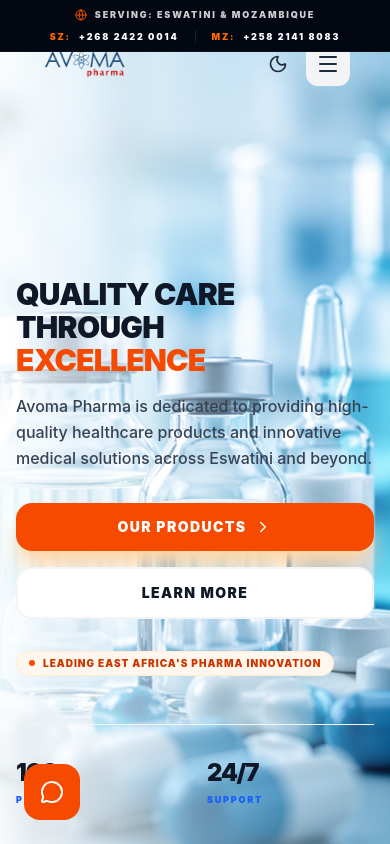
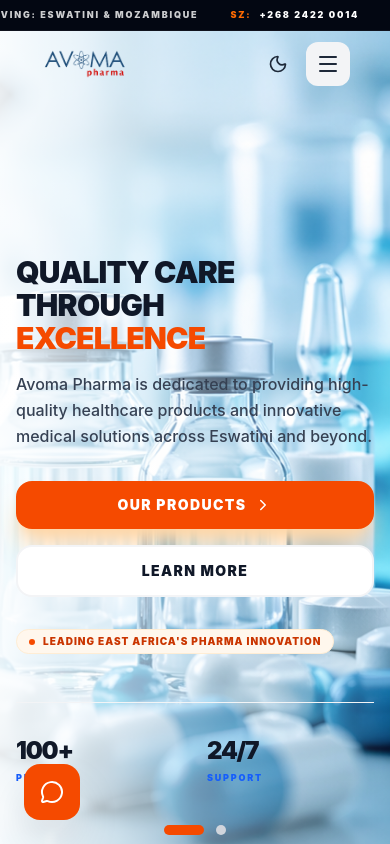
Before and after one commit to MazweMavuso/avoma, a React (Vite) app: page / in a window 390 px wide. Shown: the top 844 px of the page. Built offline with nearby package versions, Linux system fonts and the light colour scheme.

Commit message:
feat: implement infinite marquee effect for TopBar on mobile devices

```diff
--- a/src/components/layout/TopBar.jsx
+++ b/src/components/layout/TopBar.jsx
@@ -1,19 +1,59 @@
 import React from 'react';
+import { motion } from 'framer-motion';
 import { Globe } from 'lucide-react';
 import { businessInfo } from '../../data/businessInfo';
 
 const TopBar = () => {
+  const content = (
+    <div className="flex items-center space-x-8 px-4">
+      <div className="flex items-center space-x-2">
+        <Globe size={12} className="text-orange-600" />
+        <span className="opacity-80">Serving: {businessInfo.countries.join(' & ')}</span>
+      </div>
+      <div className="flex items-center space-x-2">
+        <span className="text-orange-500">SZ:</span>
+        <a href={`tel:${businessInfo.regionalContacts.eswatini[0]}`} className="hover:text-orange-500 transition-colors">
+          {businessInfo.regionalContacts.eswatini[0]}
+        </a>
+      </div>
+      <div className="flex items-center space-x-2">
+        <span className="text-orange-500">MZ:</span>
+        <a href={`tel:${businessInfo.regionalContacts.mozambique[0]}`} className="hover:text-orange-500 transition-colors">
+          {businessInfo.regionalContacts.mozambique[0]}
+        </a>
+      </div>
+    </div>
+  );
+
   return (
-    <div className="bg-gray-950 text-white py-2 px-4 sm:px-8 border-b border-white/5 w-full relative z-[60]">
-      <div className="max-w-7xl mx-auto flex flex-col sm:flex-row justify-between items-center gap-2 sm:gap-0 text-[9px] sm:text-[10px] font-black uppercase tracking-[0.2em]">
+    <div className="bg-gray-950 text-white py-2 border-b border-white/5 w-full relative z-[60] overflow-hidden">
+      <div className="max-w-7xl mx-auto">
+        {/* Mobile View: Infinite Marquee */}
+        <div className="sm:hidden relative flex overflow-hidden">
+          <motion.div
+            animate={{ x: ["0%", "-50%"] }}
+            transition={{
+              duration: 20,
+              repeat: Infinity,
+              ease: "linear",
+            }}
+            className="flex whitespace-nowrap text-[9px] font-black uppercase tracking-[0.2em]"
+          >
+            {content}
+            {content} {/* Duplicated for seamless loop */}
+          </motion.div>
+        </div>
+
+        {/* Desktop View: Static flex-row */}
+        <div className="hidden sm:flex justify-between items-center px-8 text-[10px] font-black uppercase tracking-[0.2em]">
           <div className="flex items-center space-x-6">
             <div className="flex items-center space-x-2">
               <Globe size={12} className="text-orange-600" />
               <span className="opacity-80">Serving: {businessInfo.countries.join(' & ')}</span>
             </div>
           </div>
-        <div className="flex items-center space-x-4 sm:space-x-8">
-          <div className="flex items-center space-x-2 border-r border-white/10 pr-4 sm:pr-8">
+          <div className="flex items-center space-x-8">
+            <div className="flex items-center space-x-2 border-r border-white/10 pr-8">
               <span className="text-orange-500">SZ:</span>
               <a href={`tel:${businessInfo.regionalContacts.eswatini[0]}`} className="hover:text-orange-500 transition-colors">
                 {businessInfo.regionalContacts.eswatini[0]}
@@ -28,6 +68,7 @@
           </div>
         </div>
       </div>
+    </div>
   );
 };
 
```
Lines whose indentation alone changed are shown as unchanged.
